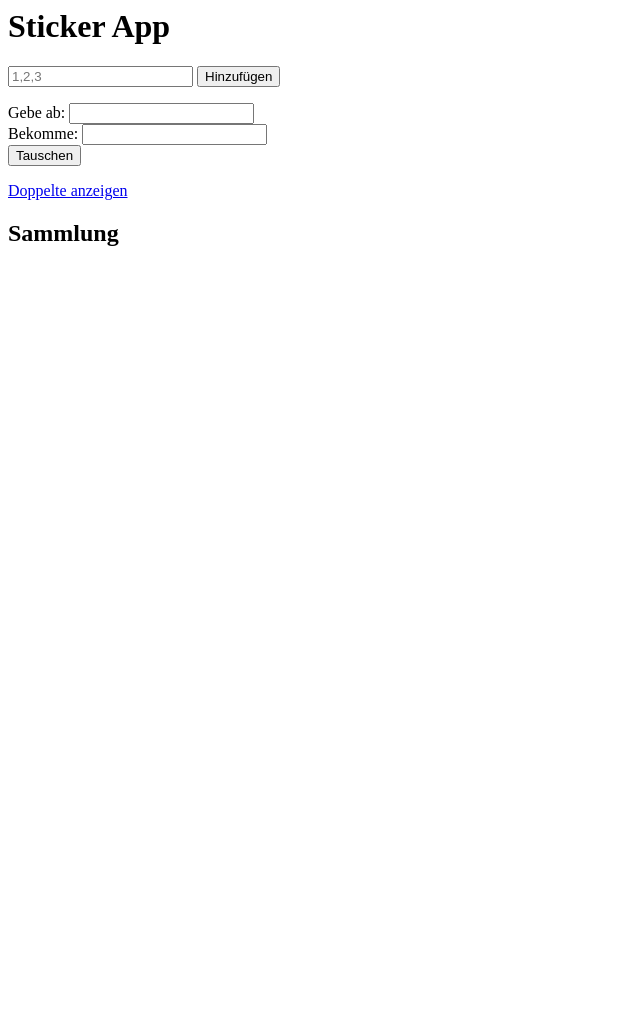
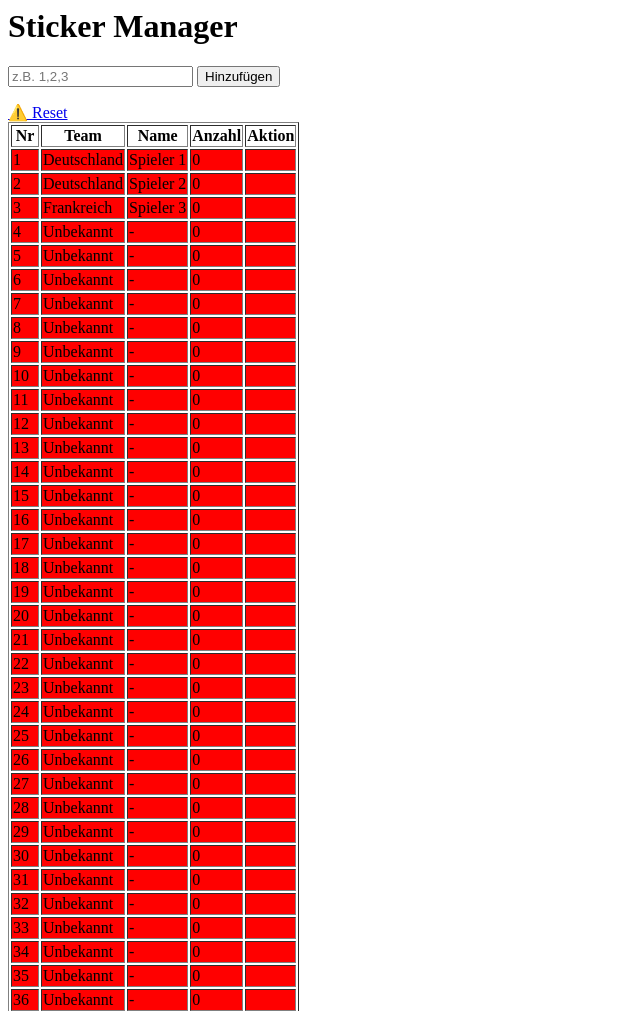
Before and after one commit to jakobburgthaler/sticker-app, a Flask app: page / in a window 1280 px wide. Shown: the top 1011 px of the page, without its empty margins (0-640 px from the left). Before the commit the page ends 246 px from the top, so only its background shows below. Run offline with Flask 3, Linux system fonts and the light colour scheme; data that the repository does not hold is empty.

Commit message:
UI upgrade

```diff
--- a/app.py
+++ b/app.py
@@ -3,10 +3,11 @@ import sqlite3
 
 app = Flask(__name__)
 
+MAX_STICKER = 700  # anpassen!
+
 def get_db():
     return sqlite3.connect("stickers.db")
 
-# Datenbank erstellen
 def init_db():
     conn = get_db()
     c = conn.cursor()
@@ -21,14 +22,47 @@ def init_db():
 
 init_db()
 
+# Dummy Sticker-Daten (später erweiterbar)
+STICKER_INFO = {
+    "1": {"team": "Deutschland", "name": "Spieler 1"},
+    "2": {"team": "Deutschland", "name": "Spieler 2"},
+    "3": {"team": "Frankreich", "name": "Spieler 3"},
+}
+
 @app.route("/")
 def index():
     conn = get_db()
     c = conn.cursor()
     c.execute("SELECT * FROM stickers")
-    data = c.fetchall()
+    rows = c.fetchall()
     conn.close()
-    return render_template("index.html", data=data)
+
+    data = {n: c for n, c in rows}
+
+    table = []
+
+    for i in range(1, MAX_STICKER + 1):
+        num = str(i)
+        count = data.get(num, 0)
+
+        if count == 0:
+            color = "red"
+        elif count == 1:
+            color = "green"
+        else:
+            color = "yellow"
+
+        info = STICKER_INFO.get(num, {"team": "Unbekannt", "name": "-"})
+
+        table.append({
+            "num": num,
+            "count": count,
+            "color": color,
+            "team": info["team"],
+            "name": info["name"]
+        })
+
+    return render_template("index.html", table=table)
 
 @app.route("/add", methods=["POST"])
 def add():
@@ -39,6 +73,13 @@ def add():
 
     for n in nums:
         n = n.strip()
+
+        if not n.isdigit():
+            continue
+
+        if int(n) < 1 or int(n) > MAX_STICKER:
+            continue
+
         c.execute("SELECT count FROM stickers WHERE number=?", (n,))
         row = c.fetchone()
 
@@ -51,42 +92,26 @@ def add():
     conn.close()
     return redirect("/")
 
-@app.route("/trade", methods=["POST"])
-def trade():
-    give = [x.strip() for x in request.form["give"].split(",")]
-    receive = [x.strip() for x in request.form["receive"].split(",")]
+@app.route("/delete", methods=["POST"])
+def delete():
+    num = request.form["num"]
 
     conn = get_db()
     c = conn.cursor()
 
-    for n in give:
-        c.execute("SELECT count FROM stickers WHERE number=?", (n,))
-        row = c.fetchone()
-        if not row or row[0] <= 1:
-            return f"Fehler: {n} nicht doppelt!"
+    c.execute("DELETE FROM stickers WHERE number=?", (num,))
+    conn.commit()
+    conn.close()
 
-    for n in give:
-        c.execute("UPDATE stickers SET count=count-1 WHERE number=?", (n,))
+    return redirect("/")
 
-    for n in receive:
-        c.execute("SELECT count FROM stickers WHERE number=?", (n,))
-        row = c.fetchone()
-        if row:
-            c.execute("UPDATE stickers SET count=count+1 WHERE number=?", (n,))
-        else:
-            c.execute("INSERT INTO stickers VALUES (?,?)", (n, 1))
-
+@app.route("/reset")
+def reset():
+    conn = get_db()
+    c = conn.cursor()
+    c.execute("DELETE FROM stickers")
     conn.commit()
     conn.close()
     return redirect("/")
 
-@app.route("/duplicates")
-def duplicates():
-    conn = get_db()
-    c = conn.cursor()
-    c.execute("SELECT number, count FROM stickers WHERE count > 1")
-    data = c.fetchall()
-    conn.close()
-    return render_template("duplicates.html", data=data)
-
 app.run(host="0.0.0.0", port=10000)
--- a/templates/index.html
+++ b/templates/index.html
@@ -1,19 +1,35 @@
-<h1>Sticker App</h1>
+<h1>Sticker Manager</h1>
 
 <form action="/add" method="post">
-  <input name="stickers" placeholder="1,2,3">
+  <input name="stickers" placeholder="z.B. 1,2,3">
   <button>Hinzufügen</button>
 </form>
 
-<form action="/trade" method="post">
-  Gebe ab: <input name="give"><br>
-  Bekomme: <input name="receive"><br>
-  <button>Tauschen</button>
-</form>
+<a href="/reset">⚠️ Reset</a>
 
-<a href="/duplicates">Doppelte anzeigen</a>
+<table border="1">
+<tr>
+  <th>Nr</th>
+  <th>Team</th>
+  <th>Name</th>
+  <th>Anzahl</th>
+  <th>Aktion</th>
+</tr>
 
-<h2>Sammlung</h2>
-{% for n,c in data %}
-<p>{{n}} : {{c}}</p>
+{% for s in table %}
+<tr style="background-color: {{s.color}}">
+  <td>{{s.num}}</td>
+  <td>{{s.team}}</td>
+  <td>{{s.name}}</td>
+  <td>{{s.count}}</td>
+  <td>
+    {% if s.count > 0 %}
+    <form action="/delete" method="post">
+      <input type="hidden" name="num" value="{{s.num}}">
+      <button>Löschen</button>
+    </form>
+    {% endif %}
+  </td>
+</tr>
 {% endfor %}
+</table>
```
